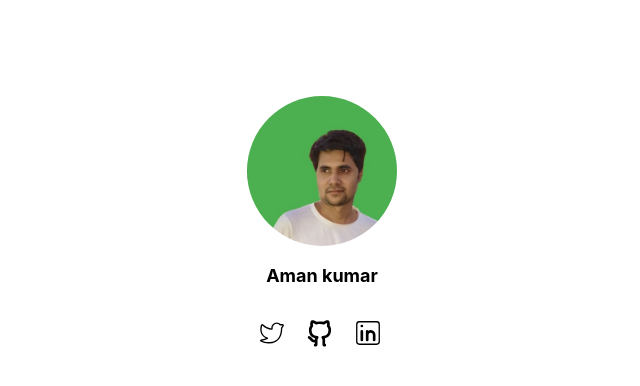
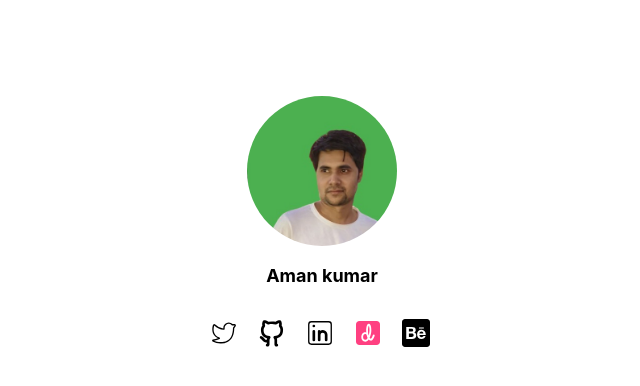
Before and after one commit to dev19Aman/profile, a React (Create React App) app: page / in a window 1280 px wide. Shown: the top 386 px of the page, without its empty margins (318-958 px from the left). Built offline with nearby package versions, Linux system fonts and the light colour scheme.

Commit message:
Your commit message here

```diff
--- a/src/App.css
+++ b/src/App.css
@@ -1,7 +1,6 @@
 .container {
   background: white;
-
-  height: 100vh;
+  height: 100%;
   display: flex;
   flex-direction: column;
   /* justify-content: center; */
--- a/src/App.js
+++ b/src/App.js
@@ -1,10 +1,14 @@
-import './App.css';
-import webProfile from './assets/web-profile.jpg';
-import {CiTwitter, CiLinkedin} from 'react-icons/ci'
-import {RiGithubLine} from 'react-icons/ri'
+import "./App.css";
+import webProfile from "./assets/web-profile.jpg";
+import { CiTwitter, CiLinkedin } from "react-icons/ci";
+import { RiGithubLine } from "react-icons/ri";
+// import { FaSquareBehance } from "react-icons/fa6";
+import { FaBehanceSquare } from "react-icons/fa";
+
+import { FcDribbble } from "react-icons/fc";
+
 
 const App = () => {
-
   return (
     <main className="container">
       <section className="intro-section">
@@ -13,19 +17,62 @@ const App = () => {
       </section>
       <section className="connect-section">
         <ul className="social-links">
-             <li><a href="https://twitter.com/amandeve19"><CiTwitter /></a></li>
-            <li><a href="https://github.com/dev19Aman"><RiGithubLine /></a></li>
-            <li><a href="https://www.linkedin.com/in/aman-kumar-9666b422a/"><CiLinkedin /></a></li>
+          <li>
+            <a href="https://twitter.com/amandeve19">
+              <CiTwitter />
+            </a>
+          </li>
+          <li>
+            <a href="https://github.com/dev19Aman">
+              <RiGithubLine />
+            </a>
+          </li>
+          <li>
+            <a href="https://www.linkedin.com/in/aman-kumar-9666b422a/">
+              <CiLinkedin />
+            </a>
+          </li>
+          <li>
+            <a href="https://www.behance.net/af910c71">
+              <FcDribbble />
+            </a>
+          </li>
+          <li>
+            <a href="https://dribbble.com/shots/23549295-Home-Page-Orpect?utm_source=Clipboard_Shot&utm_campaign=amandeve&utm_content=Home%20Page%20%7C%20Orpect&utm_medium=Social_Share&utm_source=Clipboard_Shot&utm_campaign=amandeve&utm_content=Home%20Page%20%7C%20Orpect&utm_medium=Social_Share">
+              <FaBehanceSquare />
+            </a>
+          </li>
 
           <li class="page-social relative">
-            <a class="social-icon-anchor" aria-label="social-icon"  data-type="social_link" target="__blank" rel="noopener nofollow" href="https://t.me/wemakedevs">
-            <svg class="social-icon-fill" width="28" height="28" viewBox="0 0 28 28" fill="none" xmlns="http://www.w3.org/2000/svg"><path fill-rule="evenodd" clip-rule="evenodd" d="M26.5 14C26.5 20.9036 20.9036 26.5 14 26.5C7.09644 26.5 1.5 20.9036 1.5 14C1.5 7.09644 7.09644 1.5 14 1.5C20.9036 1.5 26.5 7.09644 26.5 14ZM28 14C28 21.732 21.732 28 14 28C6.26801 28 0 21.732 0 14C0 6.26801 6.26801 0 14 0C21.732 0 28 6.26801 28 14ZM8.42392 13.7773C8.03172 13.9413 8.06041 14.5071 8.46718 14.6304L10.7136 15.3117C11.1423 15.4418 11.6065 15.3745 11.9809 15.1282L17.0455 11.7958C17.0677 11.7812 17.0902 11.7731 17.112 11.7703C17.2403 11.7537 17.3457 11.9207 17.2342 12.0302L13.5886 15.6099C13.4734 15.723 13.4032 15.8617 13.3756 16.0061C13.3184 16.305 13.4437 16.6283 13.7305 16.7996L17.8122 19.2373C18.27 19.5107 18.8589 19.236 18.9445 18.7092L20.3533 10.042C20.4485 9.45619 19.8636 8.99382 19.3167 9.2225L8.42392 13.7773ZM10.2782 16.7472C10.8278 16.9139 11.4067 16.918 11.9484 16.7692C12.098 17.2973 12.4404 17.7762 12.9614 18.0874L17.043 20.5251C18.4124 21.3429 20.17 20.5194 20.4251 18.9498L21.8338 10.2826C22.1172 8.53919 20.3751 7.15411 18.7381 7.83862L7.84525 12.3934C6.1565 13.0996 6.27877 15.5342 8.03183 16.0659L10.2782 16.7472Z" fill="white"></path></svg>
+            <a
+              class="social-icon-anchor"
+              aria-label="social-icon"
+              data-type="social_link"
+              target="__blank"
+              rel="noopener nofollow"
+              href="https://t.me/wemakedevs"
+            >
+              <svg
+                class="social-icon-fill"
+                width="28"
+                height="28"
+                viewBox="0 0 28 28"
+                fill="none"
+                xmlns="http://www.w3.org/2000/svg"
+              >
+                <path
+                  fill-rule="evenodd"
+                  clip-rule="evenodd"
+                  d="M26.5 14C26.5 20.9036 20.9036 26.5 14 26.5C7.09644 26.5 1.5 20.9036 1.5 14C1.5 7.09644 7.09644 1.5 14 1.5C20.9036 1.5 26.5 7.09644 26.5 14ZM28 14C28 21.732 21.732 28 14 28C6.26801 28 0 21.732 0 14C0 6.26801 6.26801 0 14 0C21.732 0 28 6.26801 28 14ZM8.42392 13.7773C8.03172 13.9413 8.06041 14.5071 8.46718 14.6304L10.7136 15.3117C11.1423 15.4418 11.6065 15.3745 11.9809 15.1282L17.0455 11.7958C17.0677 11.7812 17.0902 11.7731 17.112 11.7703C17.2403 11.7537 17.3457 11.9207 17.2342 12.0302L13.5886 15.6099C13.4734 15.723 13.4032 15.8617 13.3756 16.0061C13.3184 16.305 13.4437 16.6283 13.7305 16.7996L17.8122 19.2373C18.27 19.5107 18.8589 19.236 18.9445 18.7092L20.3533 10.042C20.4485 9.45619 19.8636 8.99382 19.3167 9.2225L8.42392 13.7773ZM10.2782 16.7472C10.8278 16.9139 11.4067 16.918 11.9484 16.7692C12.098 17.2973 12.4404 17.7762 12.9614 18.0874L17.043 20.5251C18.4124 21.3429 20.17 20.5194 20.4251 18.9498L21.8338 10.2826C22.1172 8.53919 20.3751 7.15411 18.7381 7.83862L7.84525 12.3934C6.1565 13.0996 6.27877 15.5342 8.03183 16.0659L10.2782 16.7472Z"
+                  fill="white"
+                ></path>
+              </svg>
             </a>
           </li>
         </ul>
       </section>
     </main>
   );
-}
+};
 
 export default App;
```
Lines whose indentation alone changed are shown as unchanged.
